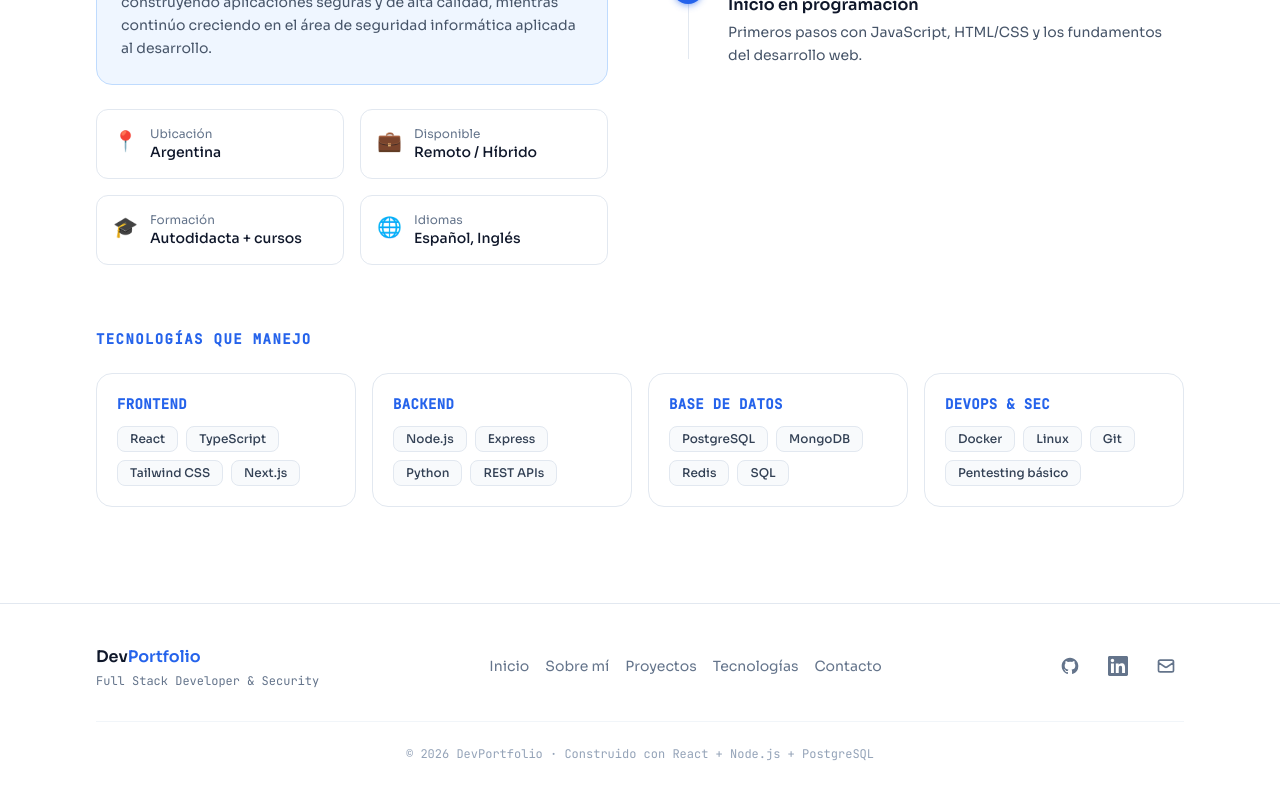
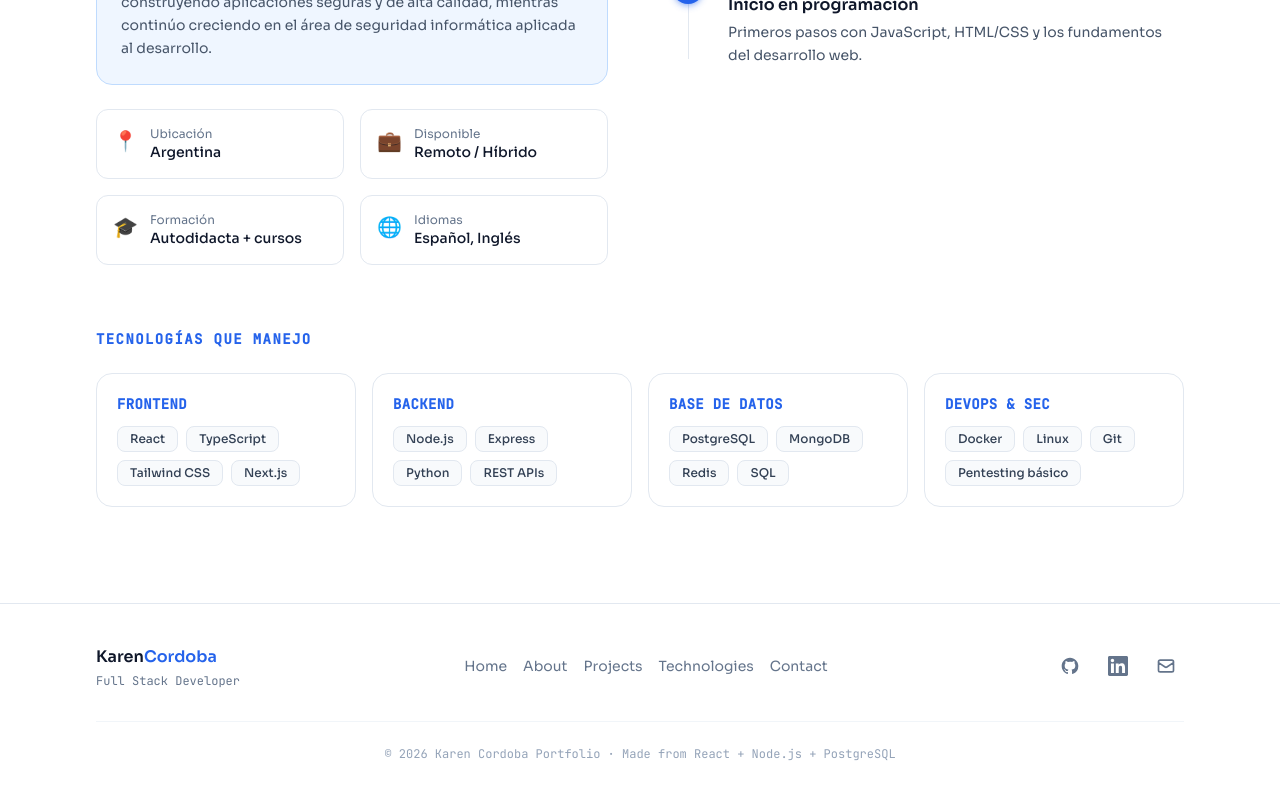
Before and after one commit to KarenCordoba16/kcportfolio, a React (Vite) app in the folder frontend/: page /about in a window 1280 px wide. Shown: the part 786-1586 px from the top of the page. Built offline with nearby package versions, Linux system fonts and the light colour scheme; no server answers.

Commit message:
Modificación de footer, información personal y links

```diff
--- a/frontend/src/components/layout/Footer.jsx
+++ b/frontend/src/components/layout/Footer.jsx
@@ -5,7 +5,7 @@ import { NavLink } from 'react-router-dom';
 const SOCIALS = [
   {
     label: 'GitHub',
-    href: 'https://github.com/tuusuario',
+    href: 'https://github.com/KarenCordoba16',
     icon: (
       <svg className="w-5 h-5" fill="currentColor" viewBox="0 0 24 24">
         <path d="M12 2C6.477 2 2 6.484 2 12.017c0 4.425 2.865 8.18 6.839 9.504.5.092.682-.217.682-.483 0-.237-.008-.868-.013-1.703-2.782.605-3.369-1.343-3.369-1.343-.454-1.158-1.11-1.466-1.11-1.466-.908-.62.069-.608.069-.608 1.003.07 1.531 1.032 1.531 1.032.892 1.53 2.341 1.088 2.91.832.092-.647.35-1.088.636-1.338-2.22-.253-4.555-1.113-4.555-4.951 0-1.093.39-1.988 1.029-2.688-.103-.253-.446-1.272.098-2.65 0 0 .84-.27 2.75 1.026A9.564 9.564 0 0112 6.844c.85.004 1.705.115 2.504.337 1.909-1.296 2.747-1.027 2.747-1.027.546 1.379.202 2.398.1 2.651.64.7 1.028 1.595 1.028 2.688 0 3.848-2.339 4.695-4.566 4.943.359.309.678.92.678 1.855 0 1.338-.012 2.419-.012 2.747 0 .268.18.58.688.482A10.019 10.019 0 0022 12.017C22 6.484 17.522 2 12 2z" />
@@ -14,7 +14,7 @@ const SOCIALS = [
   },
   {
     label: 'LinkedIn',
-    href: 'https://linkedin.com/in/tuusuario',
+    href: 'https://linkedin.com/in/karen-cordoba16',
     icon: (
       <svg className="w-5 h-5" fill="currentColor" viewBox="0 0 24 24">
         <path d="M20.447 20.452h-3.554v-5.569c0-1.328-.027-3.037-1.852-3.037-1.853 0-2.136 1.445-2.136 2.939v5.667H9.351V9h3.414v1.561h.046c.477-.9 1.637-1.85 3.37-1.85 3.601 0 4.267 2.37 4.267 5.455v6.286zM5.337 7.433c-1.144 0-2.063-.926-2.063-2.065 0-1.138.92-2.063 2.063-2.063 1.14 0 2.064.925 2.064 2.063 0 1.139-.925 2.065-2.064 2.065zm1.782 13.019H3.555V9h3.564v11.452zM22.225 0H1.771C.792 0 0 .774 0 1.729v20.542C0 23.227.792 24 1.771 24h20.451C23.2 24 24 23.227 24 22.271V1.729C24 .774 23.2 0 22.222 0h.003z" />
@@ -23,7 +23,7 @@ const SOCIALS = [
   },
   {
     label: 'Email',
-    href: 'mailto:tu@email.com',
+    href: 'karen.cordoba046@gmail.com',
     icon: (
       <svg className="w-5 h-5" fill="none" viewBox="0 0 24 24" stroke="currentColor">
         <path strokeLinecap="round" strokeLinejoin="round" strokeWidth={2}
@@ -44,17 +44,17 @@ export default function Footer() {
           {/* Brand */}
           <div className="flex flex-col items-center md:items-start gap-1">
             <span className="font-semibold text-slate-900 dark:text-white">
-              Dev<span className="text-blue-600">Portfolio</span>
+              Karen<span className="text-blue-600">Cordoba</span>
             </span>
             <span className="text-xs text-slate-500 dark:text-slate-400 font-mono">
-              Full Stack Developer & Security
+              Full Stack Developer
             </span>
           </div>
 
           {/* Nav links */}
           <nav className="flex flex-wrap justify-center gap-4">
             {['/', '/about', '/projects', '/technologies', '/contact'].map((to, i) => {
-              const labels = ['Inicio', 'Sobre mí', 'Proyectos', 'Tecnologías', 'Contacto'];
+              const labels = ['Home', 'About', 'Projects', 'Technologies', 'Contact'];
               return (
                 <NavLink
                   key={to}
@@ -89,7 +89,7 @@ export default function Footer() {
 
         <div className="mt-8 pt-6 border-t border-slate-100 dark:border-slate-800 text-center">
           <p className="text-xs text-slate-400 dark:text-slate-600 font-mono">
-            © {year} DevPortfolio · Construido con React + Node.js + PostgreSQL
+            © {year} Karen Cordoba Portfolio · Made from React + Node.js + PostgreSQL
           </p>
         </div>
       </div>
--- a/frontend/src/components/layout/Navbar.jsx
+++ b/frontend/src/components/layout/Navbar.jsx
@@ -7,7 +7,7 @@ import { FaLaptopCode } from "react-icons/fa";
 
 const NAV_LINKS = [
   { to: '/',             label: 'Home' },
-  { to: '/about',        label: 'About me' },
+  { to: '/about',        label: 'About' },
   { to: '/projects',     label: 'Projects' },
   { to: '/technologies', label: 'Technologies' },
   { to: '/contact',      label: 'Contact' },
```
